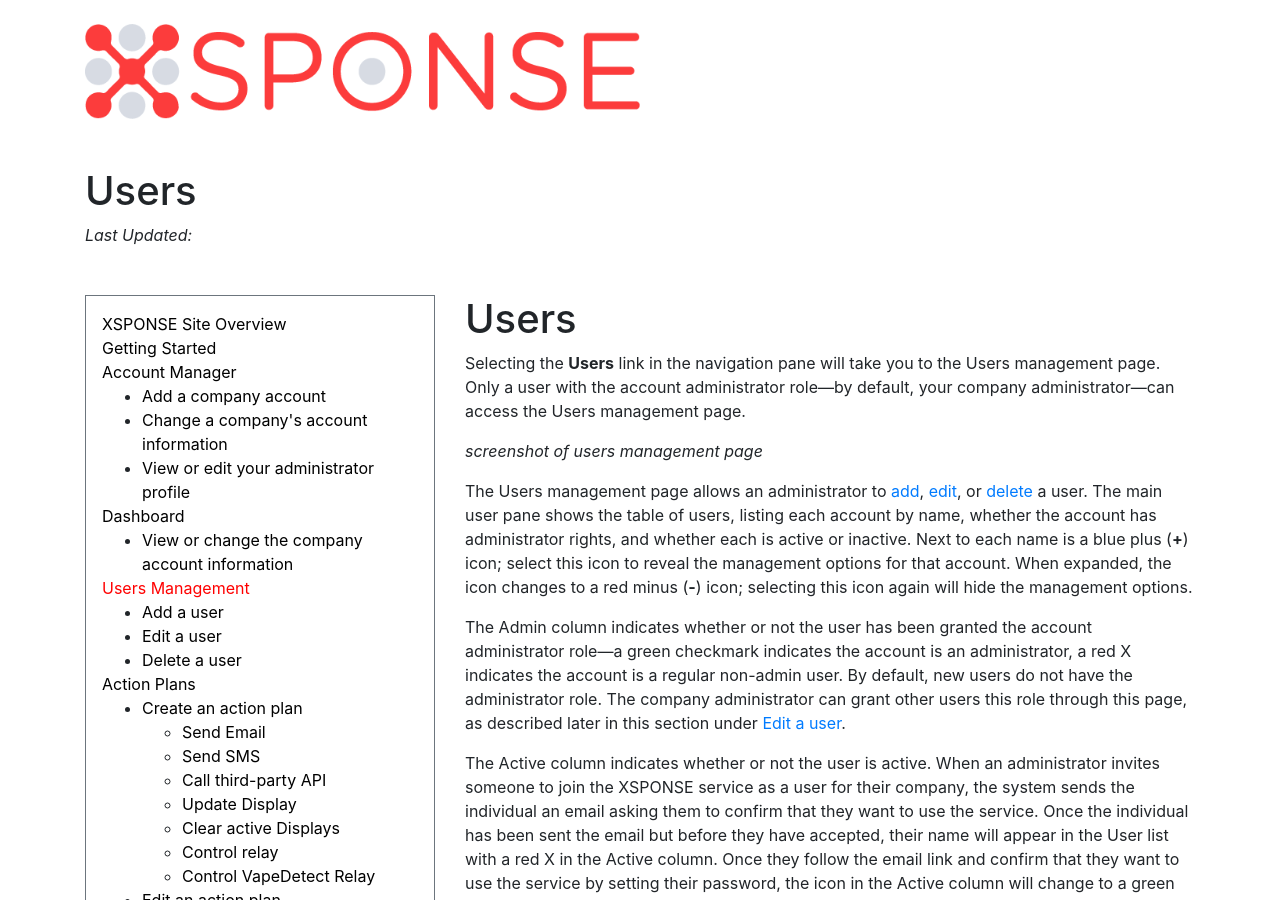
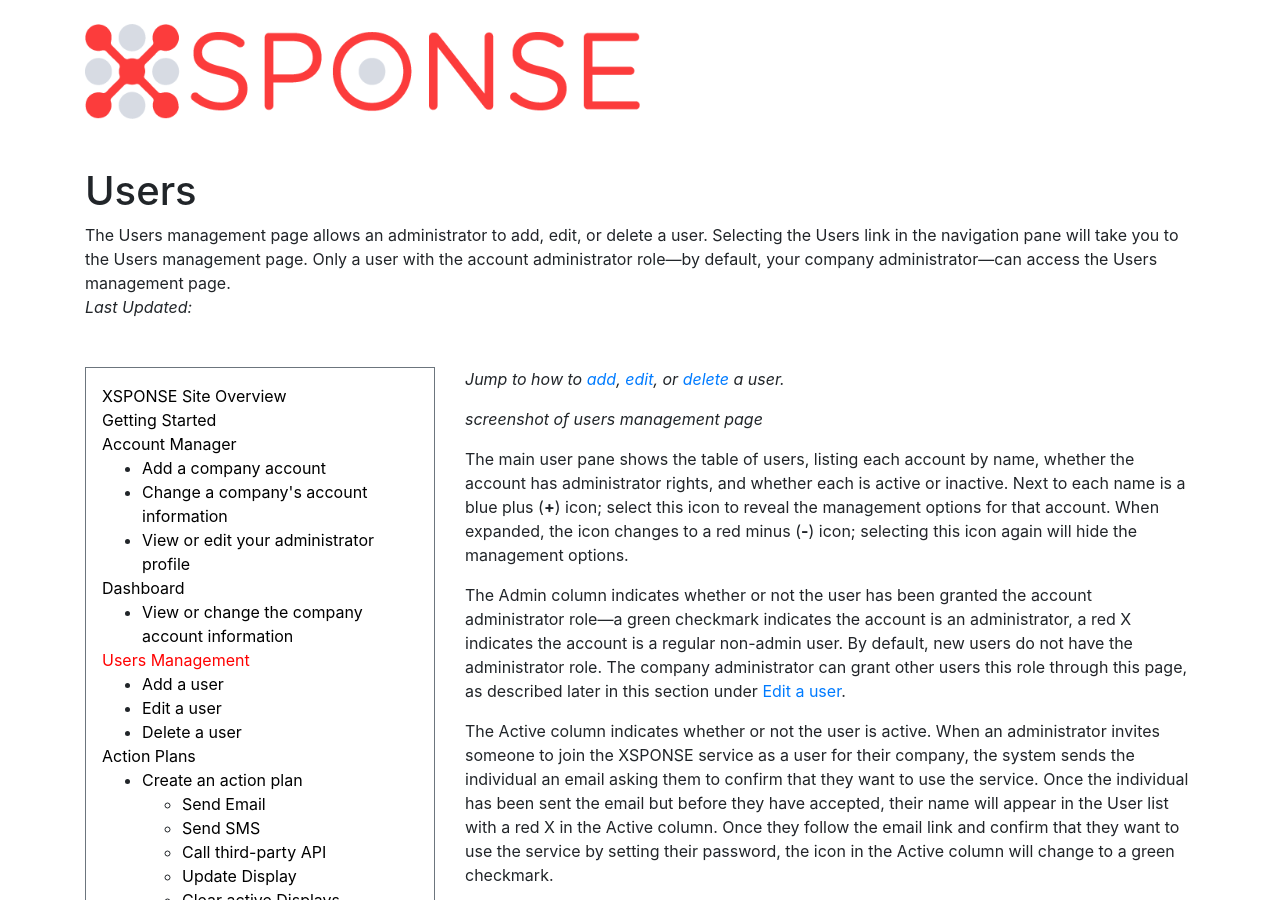
Before and after one commit to NrsSystems/docs, a Jekyll site: the page built from general-ops/users-management.md, in a window 1280 px wide and 900 px high. Built offline with Jekyll 4.4.1, drawn with Linux system fonts in a browser that asks for light colours; our own code applies the rules of GitHub Pages for plain Markdown files.

Commit message:
Update users-management.md
Added the title and abstract section.

```diff
--- a/general-ops/users-management.md
+++ b/general-ops/users-management.md
@@ -1,9 +1,11 @@
-# Users
-
-Selecting the **Users** link in the navigation pane will take you to the Users management page. Only a user with the account administrator role—by default, your company administrator—can access the Users management page.
+---
+title: Users
+abstract: The Users management page allows an administrator to add, edit, or delete a user. Selecting the Users link in the navigation pane will take you to the Users management page. Only a user with the account administrator role—by default, your company administrator—can access the Users management page.
+---
+*Jump to how to [add](users-management.md#add-a-user), [edit](users-management.md#edit-a-user), or [delete](users-management.md#delete-a-user) a user.*
 > _screenshot of users management page_
 
-The Users management page allows an administrator to [add](users-management.md#add-a-user), [edit](users-management.md#edit-a-user), or [delete](users-management.md#delete-a-user) a user. The main user pane shows the table of users, listing each account by name, whether the account has administrator rights, and whether each is active or inactive. Next to each name is a blue plus (**+**) icon; select this icon to reveal the management options for that account. When expanded, the icon changes to a red minus (**-**) icon; selecting this icon again will hide the management options.
+The main user pane shows the table of users, listing each account by name, whether the account has administrator rights, and whether each is active or inactive. Next to each name is a blue plus (**+**) icon; select this icon to reveal the management options for that account. When expanded, the icon changes to a red minus (**-**) icon; selecting this icon again will hide the management options.
 
 The Admin column indicates whether or not the user has been granted the account administrator role—a green checkmark indicates the account is an administrator, a red X indicates the account is a regular non-admin user. By default, new users do not have the administrator role. The company administrator can grant other users this role through this page, as described later in this section under [Edit a user](users-management.md#edit-a-user).
 
```
